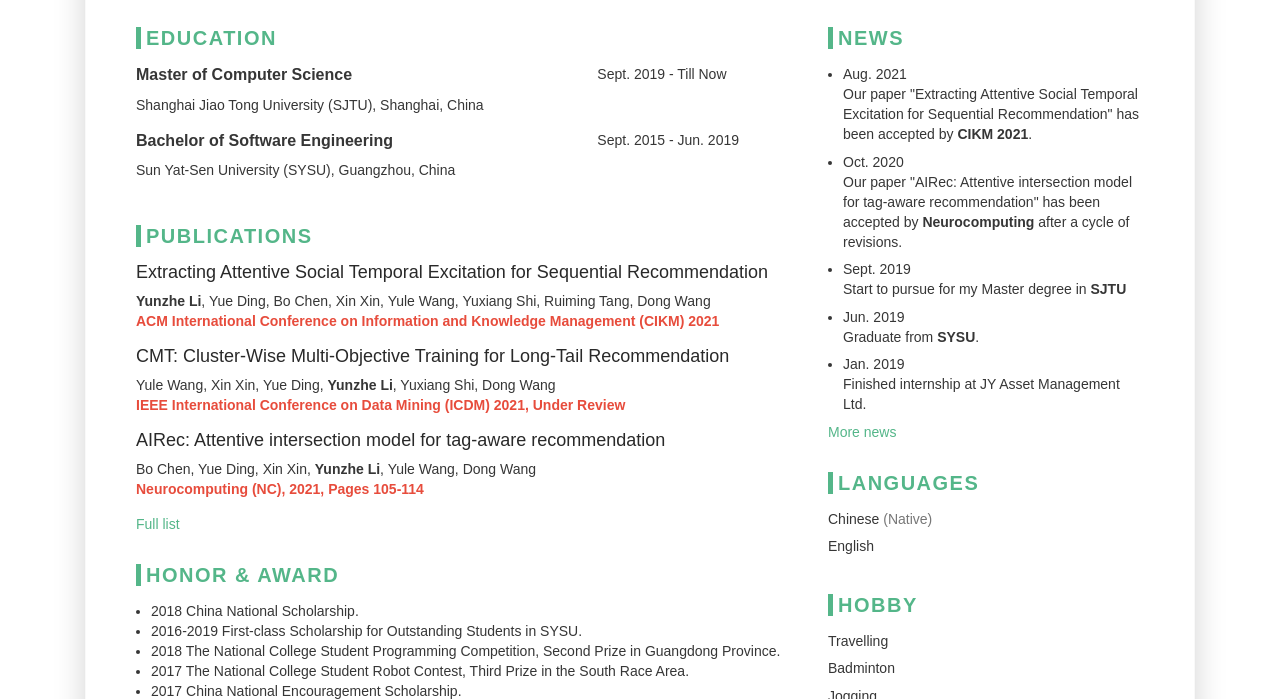
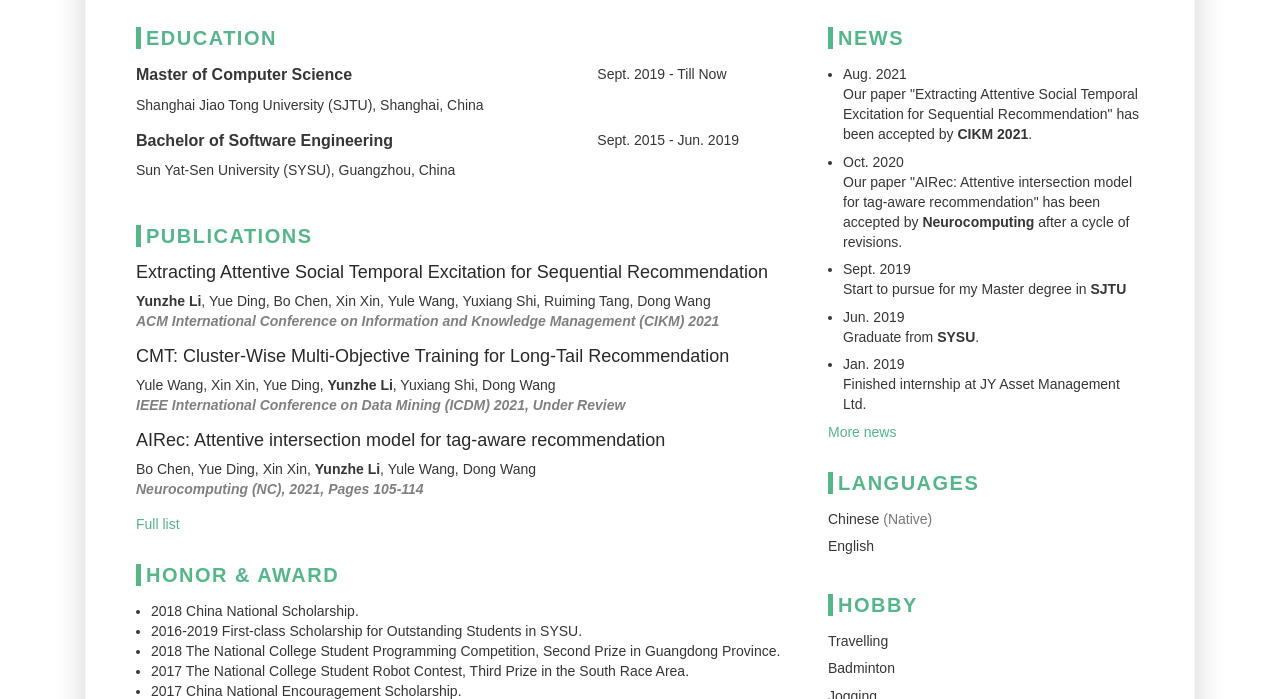
Before and after one commit to liyzh28/liyzh28.github.io, a plain HTML site: page index.html in a window 1280 px wide. Shown: the part 516-1215 px from the top of the page. Drawn offline with nearby package versions, Linux system fonts and the light colour scheme.

Commit message:
Update style.css

```diff
--- a/css/style.css
+++ b/css/style.css
@@ -448,8 +448,9 @@ a:hover{
 }
 
 .item-conf-jour{
-	color: #e74c3c;
+	color: #808080;
 	font-weight: bold;
+	font-style: italic;
 }
 
 .item-major{
```
